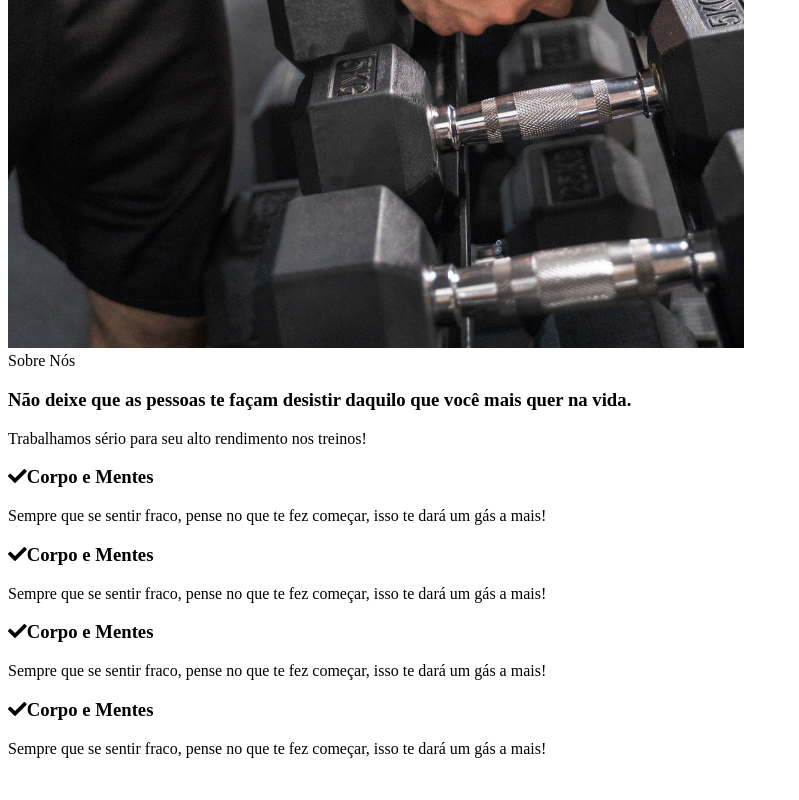
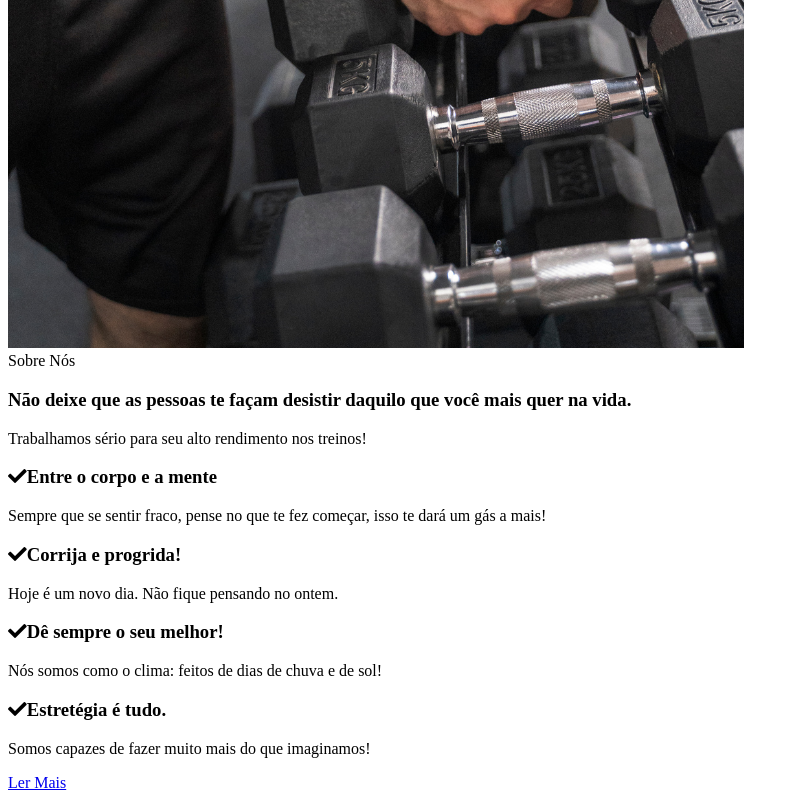
Before and after one commit to lhtechoficial/Academia1, a plain HTML site: page Academia1/index.html in a window 1280 px wide. Shown: the part 1084-1884 px from the top of the page, without its empty margins (0-799 px from the left). Before the commit the page ends 1858 px from the top, so only its background shows below. Drawn offline with nearby package versions, Linux system fonts and the light colour scheme.

Commit message:
Falta adicionar local para o ler mais

```diff
--- a/Academia1/index.html
+++ b/Academia1/index.html
@@ -81,30 +81,31 @@
 
                 <div class="box-container">
                     <div class="box">
-                        <h3><i class="fas fa-check"></i>Corpo e Mentes</h3>
+                        <h3><i class="fas fa-check"></i>Entre o corpo e a mente</h3>
                         <p>Sempre que se sentir fraco, pense no que te fez começar, isso te dará um gás a mais!</p>
                     </div>
 
                 <div class="box-container">
                     <div class="box">
-                        <h3><i class="fas fa-check"></i>Corpo e Mentes</h3>
-                        <p>Sempre que se sentir fraco, pense no que te fez começar, isso te dará um gás a mais!</p>
+                        <h3><i class="fas fa-check"></i>Corrija e progrida!</h3>
+                        <p>Hoje é um novo dia. Não fique pensando no ontem.</p>
                     </div>
 
                 <div class="box-container">
                     <div class="box">
-                        <h3><i class="fas fa-check"></i>Corpo e Mentes</h3>
-                        <p>Sempre que se sentir fraco, pense no que te fez começar, isso te dará um gás a mais!</p>
+                        <h3><i class="fas fa-check"></i>Dê sempre o seu melhor!</h3>
+                        <p>Nós somos como o clima: feitos de dias de chuva e de sol!</p>
                     </div>
 
                 <div class="box-container">
                     <div class="box">
-                        <h3><i class="fas fa-check"></i>Corpo e Mentes</h3>
-                        <p>Sempre que se sentir fraco, pense no que te fez começar, isso te dará um gás a mais!</p>
+                        <h3><i class="fas fa-check"></i>Estretégia é tudo.</h3>
+                        <p>Somos capazes de fazer muito mais do que imaginamos!</p>
                     </div>
 
                 </div>
-
+                <a href="#" class="btn">Ler Mais</a>
+                <!--Adicionar Local de envio para o Ler mais, não tenho ideia ainda (¬_¬) -->
             </div>
 
         </section>
```
